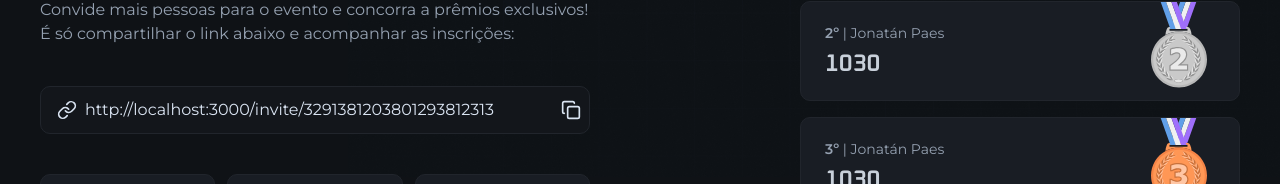
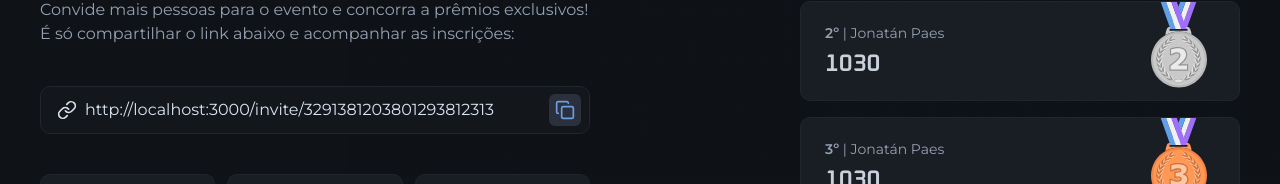
Before and after one commit to JonatanPaes/devstage, a Next.js app: page /invite in a window 1280 px wide. Shown: the part 369-553 px from the top of the page. Built offline with nearby package versions, Linux system fonts and the light colour scheme.

Commit message:
feat: Enhance IconButton component to support custom class names with tailwind-merge

```diff
--- a/src/components/icon-button.tsx
+++ b/src/components/icon-button.tsx
@@ -1,9 +1,13 @@
 import type { ComponentProps } from 'react'
+import { twMerge } from 'tailwind-merge'
 
-export function IconButton(props: ComponentProps<'button'>) {
+export function IconButton({ className, ...props }: ComponentProps<'button'>) {
   return (
     <button
-      className="text-blue hover:bg-blue cursor-pointer rounded-md bg-gray-500 p-1.5 transition-colors duration-300 hover:text-gray-900"
+      className={twMerge(
+        'text-blue hover:bg-blue cursor-pointer rounded-md bg-gray-500 p-1.5 transition-colors duration-300 hover:text-gray-900',
+        className
+      )}
       {...props}
     />
   )
```
